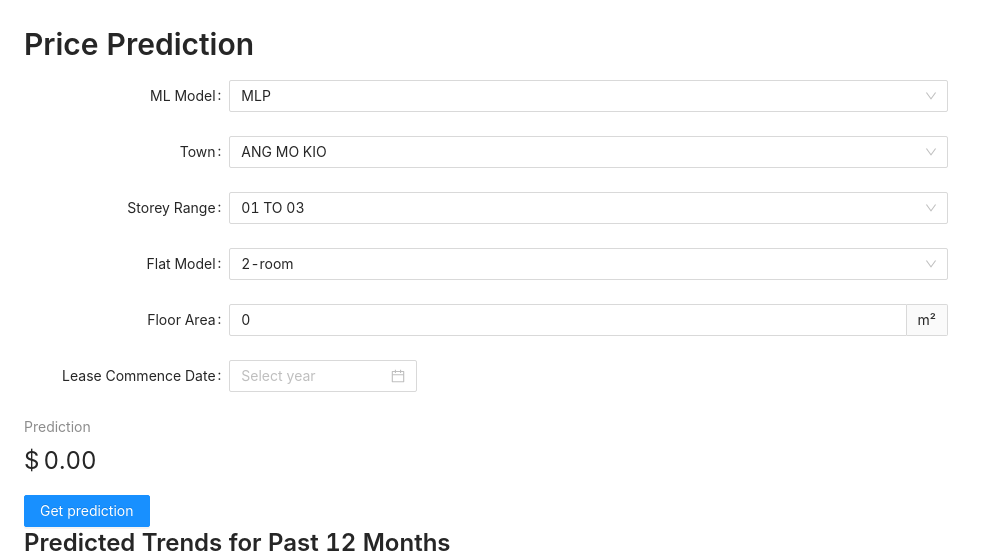
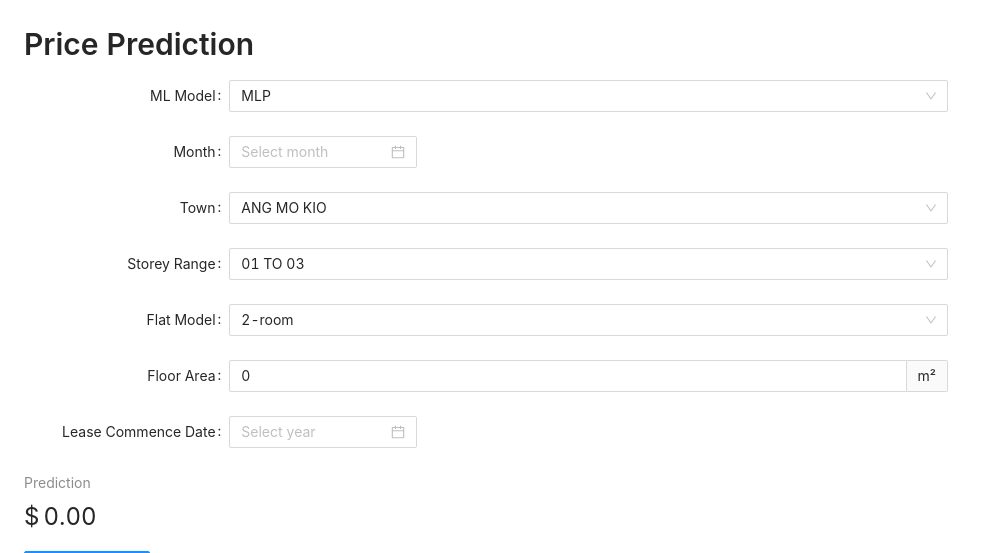
Before and after one commit to shenghaoc/prediction-tool, a Gatsby site: page / in a window 1280 px wide. Shown: the top 553 px of the page, without its empty margins (0-987 px from the left). Built offline with nearby package versions, Linux system fonts and the light colour scheme; Gatsby itself is replaced by a stand-in of ours.

Commit message:
Add month selection

```diff
--- a/src/pages/index.tsx
+++ b/src/pages/index.tsx
@@ -59,6 +59,7 @@ const IndexPage = () => {
   // @ts-ignore
   const [values, setValues] = React.useState({
     ml_model: ml_model_list[0],
+    month: null,
     town: town_list[0],
     storey_range: storey_range_list[0],
     floor_area_sqm: 0,
@@ -105,6 +106,10 @@ const IndexPage = () => {
       alert('Missing Town!');
       return;
     }
+    if (!values.month) {
+      alert('Missing Month!');
+      return;
+    }
     if (!values.storey_range) {
       alert('Missing Storey Range!');
       return;
@@ -128,7 +133,7 @@ const IndexPage = () => {
     }
 
     for (let i = 0; i <= 12; i++) {
-      let tmp = [i === 12 ? curr.format('YYYY-MM') : labels[i], values.town, values.storey_range, Number(values.floor_area_sqm),
+      let tmp = [i === 12 ? values.month.format('YYYY-MM') : labels[i], values.town, values.storey_range, Number(values.floor_area_sqm),
         values.flat_model, leaseCommenceDate.year()]
       if (i === 0) {
         // @ts-ignore
@@ -210,6 +215,17 @@ const IndexPage = () => {
               </Option>
             ))}
           </Select>
+        </Form.Item>
+        <Form.Item
+          label="Month"
+        >
+          <DatePicker
+            picker="month"
+            value={values.month}
+            inputReadOnly={true}
+            disabledDate={disabledDate}
+            onChange={handleChange('month')}
+          />
         </Form.Item>
         <Form.Item
           label="Town"
```
